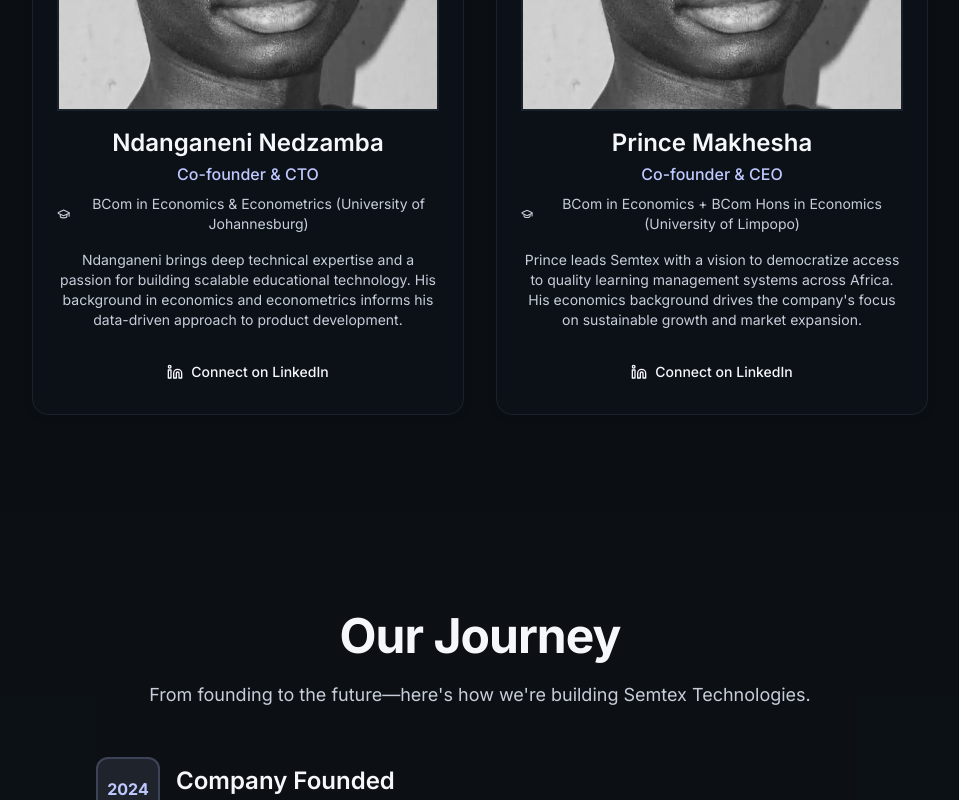
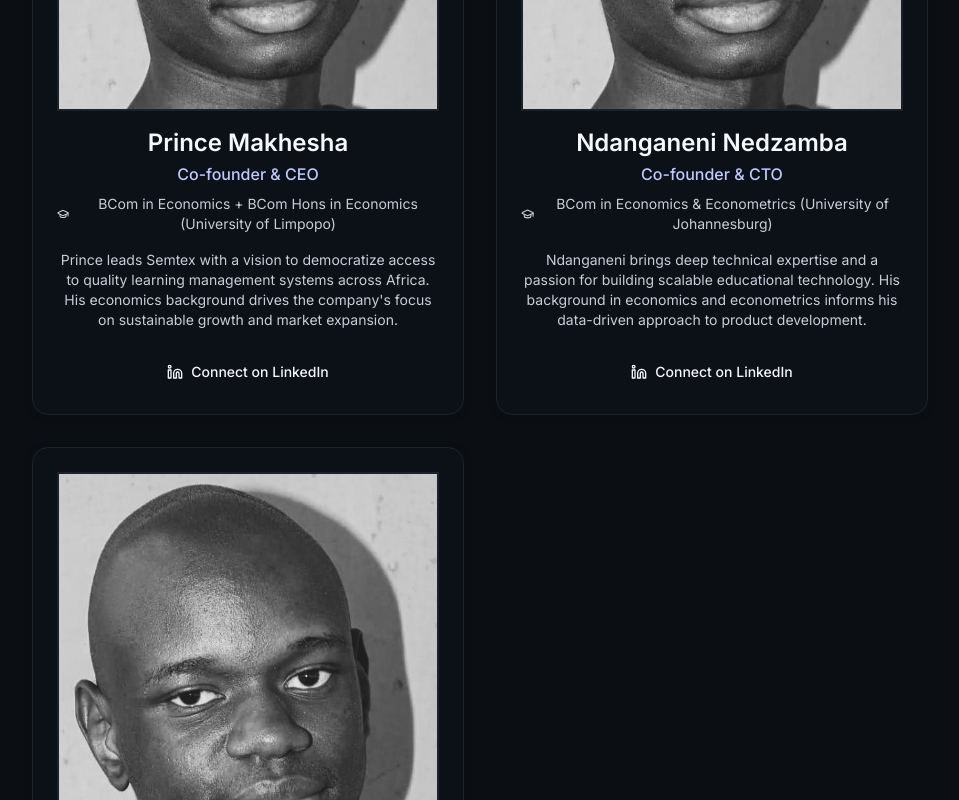
Before and after one commit to Ndanga02/semtec, a React (Vite) app: page /about in a window 1280 px wide. Shown: the part 2100-2900 px from the top of the page, without its empty margins (160-1119 px from the left). Built offline with nearby package versions, Linux system fonts and the light colour scheme.

Commit message:
terms,privacy,contact bug fix

```diff
--- a/src/routes/About.tsx
+++ b/src/routes/About.tsx
@@ -28,20 +28,29 @@
 
   const founders = [
     {
+      name: 'Prince Makhesha',
+      title: 'Co-founder & CEO',
+      education: 'BCom in Economics + BCom Hons in Economics (University of Limpopo)',
+      image: ManagementImage,
+      linkedin: 'https://linkedin.com/in/prince-makhesha',
+      bio: 'Prince leads Semtex with a vision to democratize access to quality learning management systems across Africa. His economics background drives the company\'s focus on sustainable growth and market expansion.'
+    },
+     {
       name: 'Ndanganeni Nedzamba',
       title: 'Co-founder & CTO',
       education: 'BCom in Economics & Econometrics (University of Johannesburg)',
       image: ManagementImage,
       linkedin: 'https://linkedin.com/in/ndanganeni-nedzamba',
       bio: 'Ndanganeni brings deep technical expertise and a passion for building scalable educational technology. His background in economics and econometrics informs his data-driven approach to product development.'
-    },
+    }
+    ,
     {
-      name: 'Prince Makhesha',
-      title: 'Co-founder & CEO',
-      education: 'BCom in Economics + BCom Hons in Economics (University of Limpopo)',
+      name: 'Samuel Mokotane',
+      title: 'Co-founder & Backend Engineer',
+      education: 'Bsc in Actuarial Sciences (University of Free State)',
       image: ManagementImage,
-      linkedin: 'https://linkedin.com/in/prince-makhesha',
-      bio: 'Prince leads Semtex with a vision to democratize access to quality learning management systems across Africa. His economics background drives the company\'s focus on sustainable growth and market expansion.'
+      linkedin: 'https://linkedin.com/in/samuel-mokotane',
+      bio: 'Samuel is a skilled backend engineer with a strong foundation in actuarial sciences. He is dedicated to building robust and scalable systems that enhance the learning experience.'
     }
   ]
 
```
